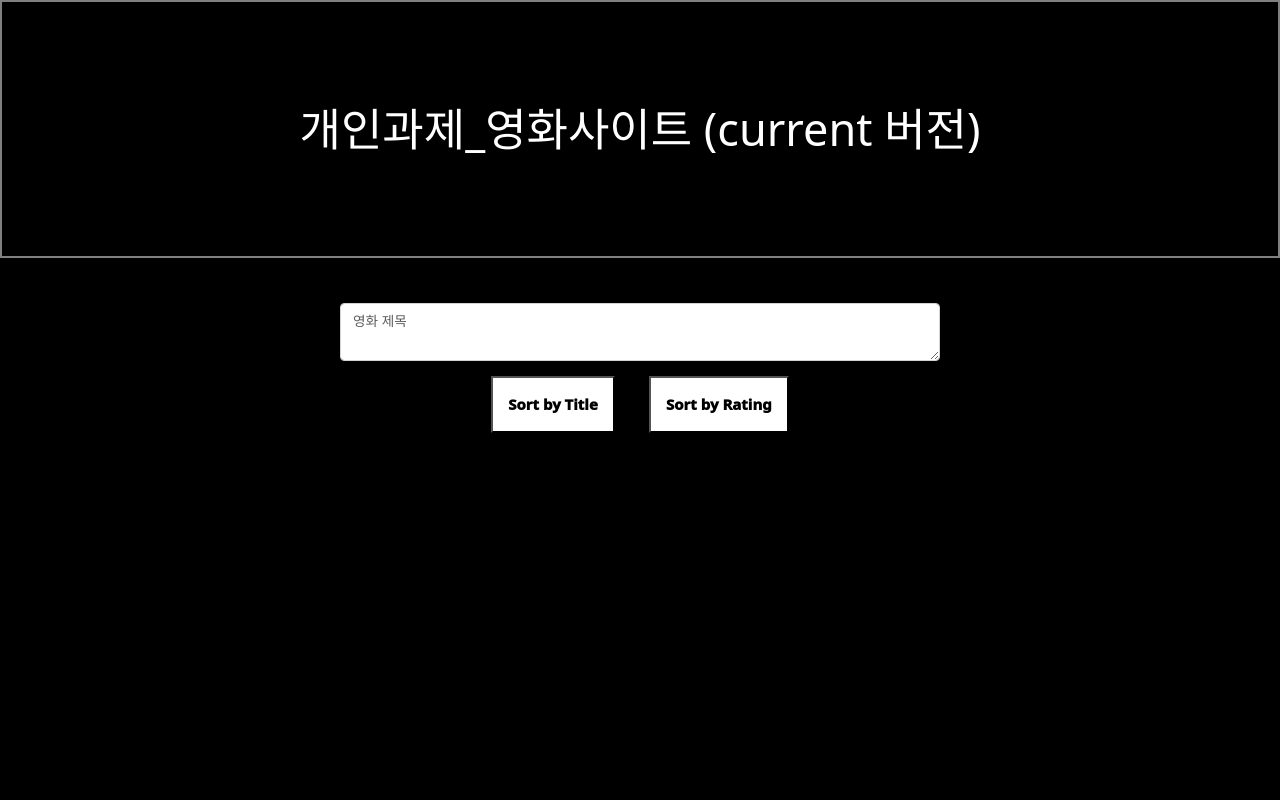
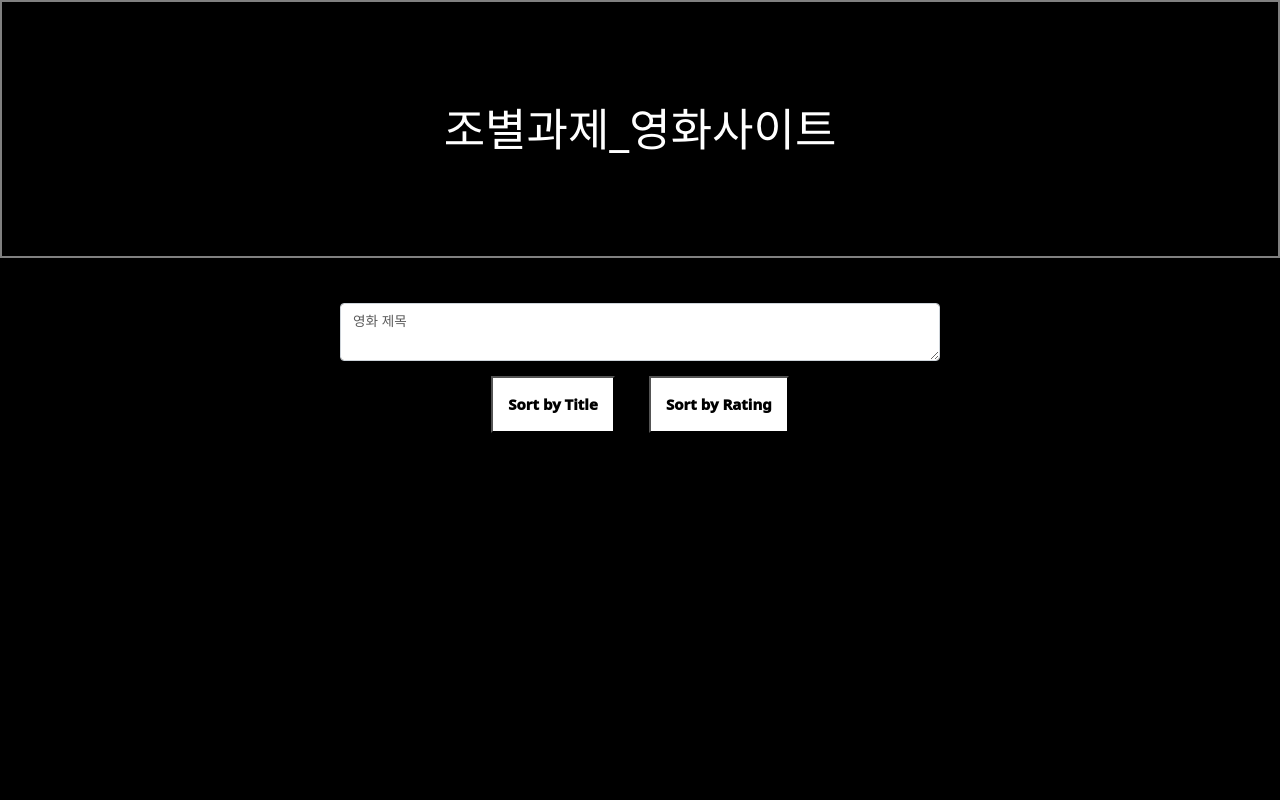
Before and after one commit to AYAAKIASA/movie2, a plain HTML site: page index.html in a window 1280 px wide. Shown: the top 800 px of the page. Drawn offline with nearby package versions, Linux system fonts and the light colour scheme; no server answers.

Commit message:
Update index.html

```diff
--- a/index.html
+++ b/index.html
@@ -25,7 +25,7 @@
     background-size: cover;
 
     margin-bottom:45px;">
-    <a href="index.html">개인과제_영화사이트 (current 버전)</a>
+    <a href="index.html">조별과제_영화사이트</a>
   </h1>
   <main>
     <div id="inputValue"> <!--영화 검색창-->
```
